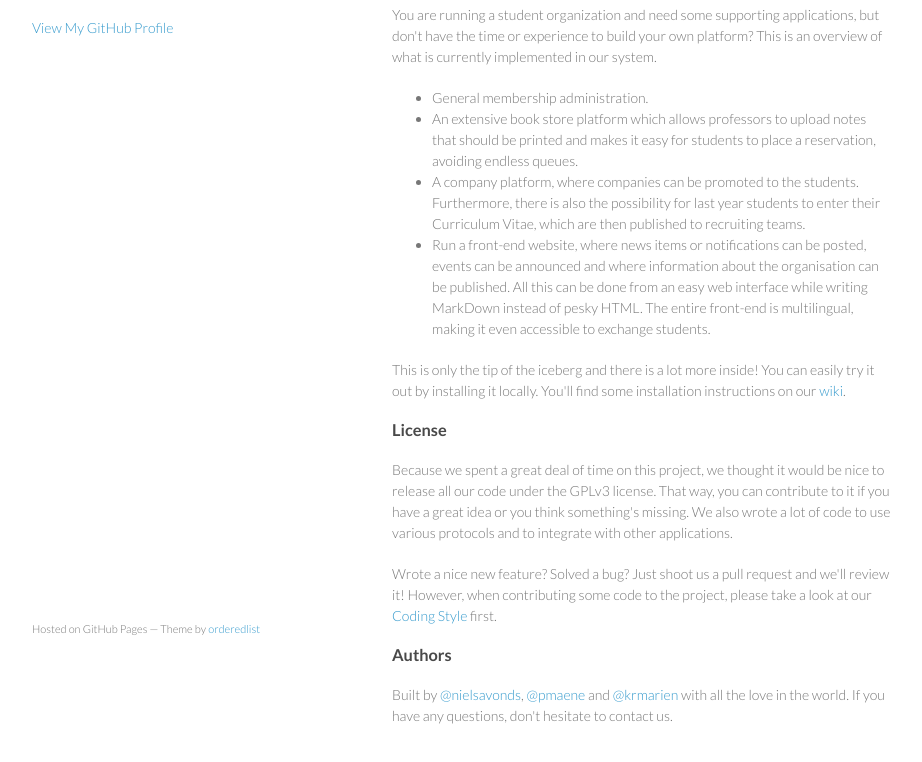
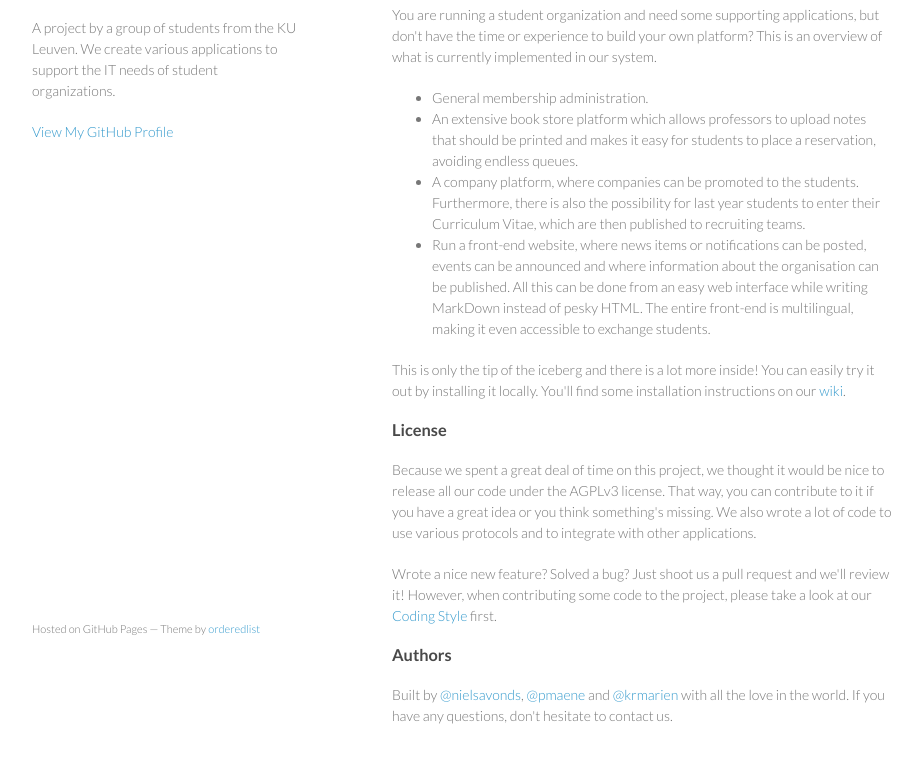
Before and after one commit to LitusProject/litusproject.github.com, a plain HTML site: page index.html in a window 1280 px wide. Shown: the part 92-854 px from the top of the page, without its empty margins (178-1100 px from the left). Drawn offline with Linux system fonts and the light colour scheme.

Commit message:
Replace master branch with page content via GitHub

```diff
--- a/index.html
+++ b/index.html
@@ -16,7 +16,7 @@
     <div class="wrapper">
       <header>
         <h1>Litus by Student-IT</h1>
-        <p></p>
+        <p>A project by a group of students from the KU Leuven. We create various applications to support the IT needs of student organizations.</p>
 
 
         <p class="view"><a href="https://github.com/LitusProject">View My GitHub Profile</a></p>
@@ -36,7 +36,7 @@
 
 <h3>License</h3>
 
-<p>Because we spent a great deal of time on this project, we thought it would be nice to release all our code under the GPLv3 license. That way, you can contribute to it if you have a great idea or you think something's missing. We also wrote a lot of code to use various protocols and to integrate with other applications.</p>
+<p>Because we spent a great deal of time on this project, we thought it would be nice to release all our code under the AGPLv3 license. That way, you can contribute to it if you have a great idea or you think something's missing. We also wrote a lot of code to use various protocols and to integrate with other applications.</p>
 
 <p>Wrote a nice new feature? Solved a bug? Just shoot us a pull request and we'll review it! However, when contributing some code to the project, please take a look at our <a href="https://github.com/LitusProject/Litus/wiki/Style">Coding Style</a> first.</p>
 
```
Also changed, not shown: params.json (+1 -1 lines), 1 other file.
